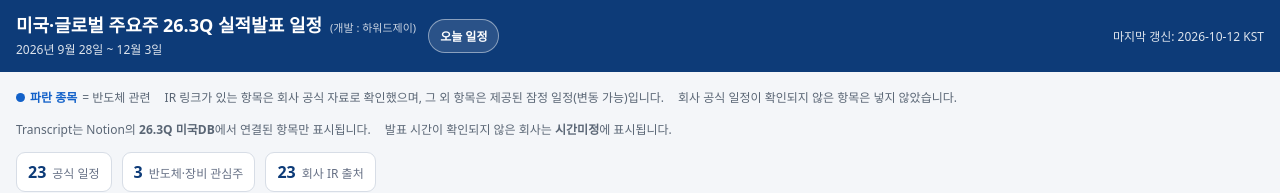
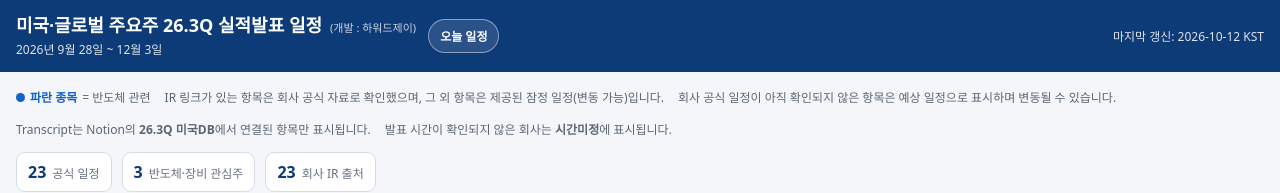
Before and after one commit to kjysss2/US263Q, a plain HTML site: page index.html in a window 1280 px wide. Shown: the top 193 px of the page. Drawn offline with Linux system fonts and the light colour scheme.

Commit message:
예상 실적 일정 안내 문구 정정

```diff
--- a/index.html
+++ b/index.html
@@ -613,7 +613,7 @@
   <p class="legend">
     <span class="legend-key"><span class="legend-dot semiconductor"></span><b style="color:var(--semi-blue)">파란 종목</b> = 반도체 관련</span>
     <span>IR 링크가 있는 항목은 회사 공식 자료로 확인했으며, 그 외 항목은 제공된 잠정 일정(변동 가능)입니다.</span>
-    <span>회사 공식 일정이 확인되지 않은 항목은 넣지 않았습니다.</span>
+    <span>회사 공식 일정이 아직 확인되지 않은 항목은 예상 일정으로 표시하며 변동될 수 있습니다.</span>
     <span>Transcript는 Notion의 <b>26.3Q 미국DB</b>에서 연결된 항목만 표시됩니다.</span>
     <span>발표 시간이 확인되지 않은 회사는 <b>시간미정</b>에 표시됩니다.</span>
   </p>
```
